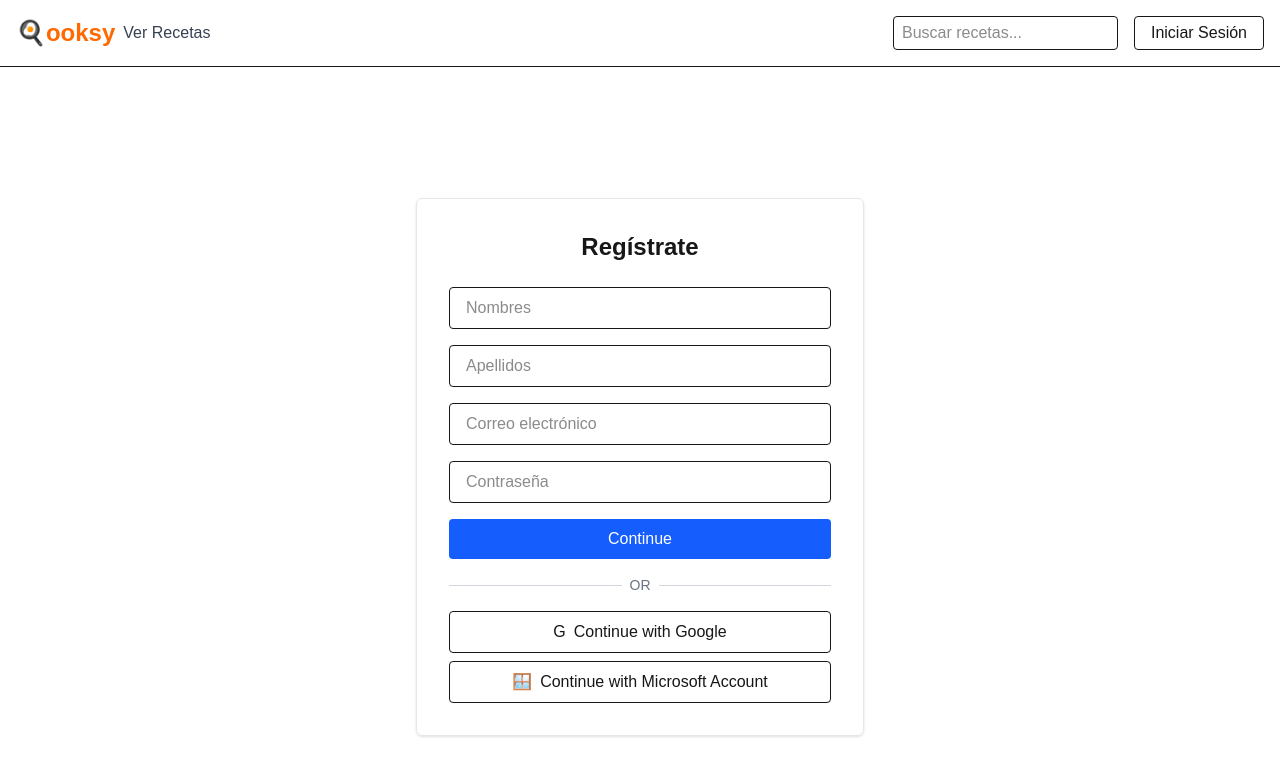
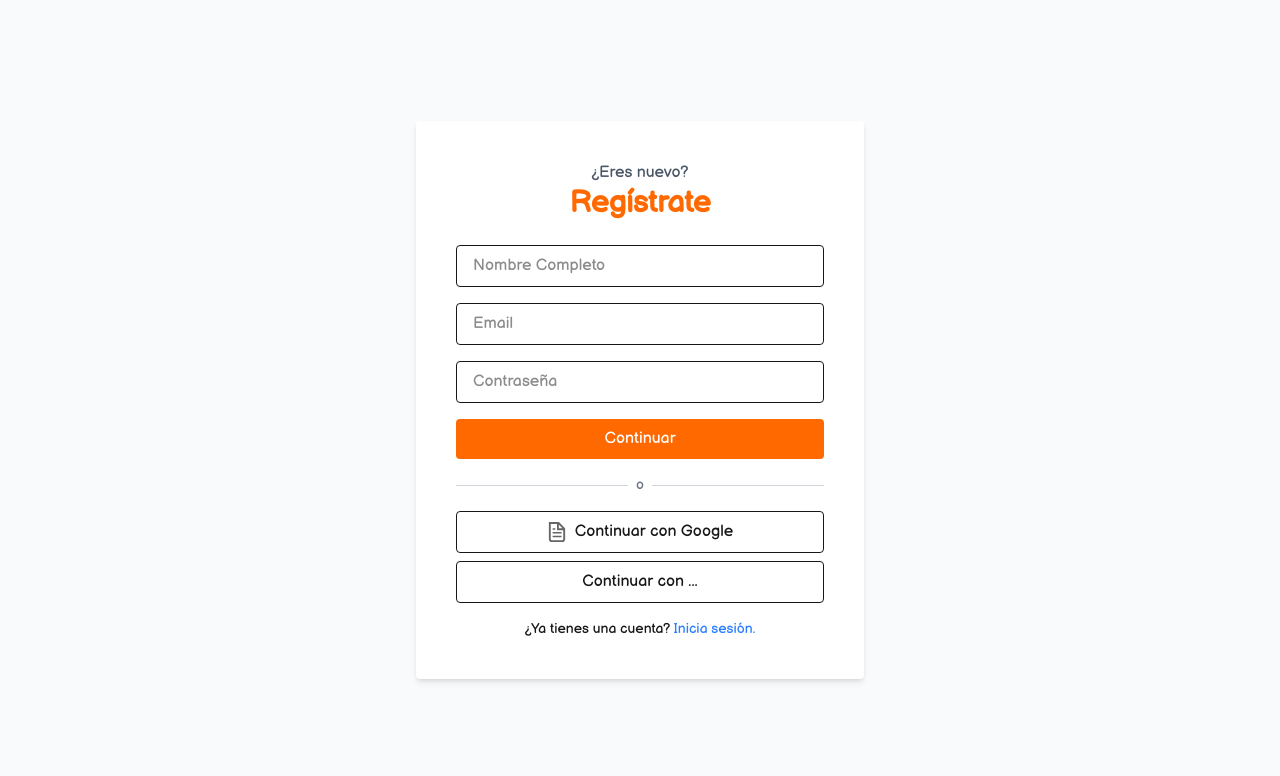
Before and after one commit to Sketox/Recetas-Frontend, a Next.js app: page /register in a window 1280 px wide. Shown: the top 776 px of the page. Built offline with nearby package versions, Linux system fonts and the light colour scheme.

Commit message:
Formulario de registro

```diff
--- a/src/app/globals.css
+++ b/src/app/globals.css
@@ -53,5 +53,5 @@
 body {
   background: var(--background);
   color: var(--foreground);
-  font-family: Arial, Helvetica, sans-serif;
+  font-family: 'BalsamiqSans-Regular', Arial, Helvetica, sans-serif;
 }
--- a/src/app/register/page.tsx
+++ b/src/app/register/page.tsx
@@ -1,91 +1,5 @@
-"use client";
+import RegisterForm from "@/components/Form";
 
-import Navbar from "../../components/Navbar";
-import { useState } from "react";
-
-export default function RegisterPage() {
-  const [formData, setFormData] = useState({
-    firstName: "",
-    lastName: "",
-    email: "",
-    password: "",
-  });
-
-  const handleChange = (e: React.ChangeEvent<HTMLInputElement>) => {
-    setFormData({
-      ...formData,
-      [e.target.name]: e.target.value,
-    });
-  };
-
-  const handleSubmit = (e: React.FormEvent) => {
-    e.preventDefault();
-    console.log("Registrando usuario...", formData);
-    // Aquí puedes conectar con Firebase o tu backend
-  };
-
-  return (
-    <div>
-      <Navbar />
-
-      <div className="min-h-screen flex items-center justify-center bg-white">
-        <div className="w-full max-w-md p-8 border border-gray-200 rounded-md shadow">
-          <h2 className="text-2xl font-bold mb-6 text-center">Regístrate</h2>
-          <form onSubmit={handleSubmit} className="space-y-4">
-            <input
-              name="firstName"
-              placeholder="Nombres"
-              value={formData.firstName}
-              onChange={handleChange}
-              className="w-full px-4 py-2 border rounded"
-            />
-            <input
-              name="lastName"
-              placeholder="Apellidos"
-              value={formData.lastName}
-              onChange={handleChange}
-              className="w-full px-4 py-2 border rounded"
-            />
-            <input
-              name="email"
-              type="email"
-              placeholder="Correo electrónico"
-              value={formData.email}
-              onChange={handleChange}
-              className="w-full px-4 py-2 border rounded"
-            />
-            <input
-              name="password"
-              type="password"
-              placeholder="Contraseña"
-              value={formData.password}
-              onChange={handleChange}
-              className="w-full px-4 py-2 border rounded"
-            />
-            <button
-              type="submit"
-              className="w-full bg-blue-600 text-white py-2 rounded hover:bg-blue-700 transition"
-            >
-              Continue
-            </button>
-          </form>
-
-          <div className="flex items-center my-4">
-            <div className="flex-grow h-px bg-gray-300" />
-            <span className="mx-2 text-sm text-gray-500">OR</span>
-            <div className="flex-grow h-px bg-gray-300" />
-          </div>
-
-          <div className="space-y-2">
-            <button className="w-full flex items-center justify-center border px-4 py-2 rounded hover:bg-gray-100">
-              <span className="mr-2">G</span> Continue with Google
-            </button>
-            <button className="w-full flex items-center justify-center border px-4 py-2 rounded hover:bg-gray-100">
-              <span className="mr-2">🪟</span> Continue with Microsoft Account
-            </button>
-          </div>
-        </div>
-      </div>
-    </div>
-  );
+export default function RegistroPage() {
+  return <RegisterForm />;
 }
--- /dev/null
+++ b/src/components/Form.tsx
@@ -0,0 +1,59 @@
+"use client";
+
+import React from "react";
+
+const RegisterForm = () => {
+  return (
+    <div className="flex justify-center items-center min-h-screen bg-gray-50 font-[BalsamiqSans-Regular]">
+      <div className="bg-white p-10 rounded shadow-md w-full max-w-md">
+        <h2 className="text-center text-gray-600">¿Eres nuevo?</h2>
+        <h1 className="text-center text-3xl font-bold text-orange-500 mb-6 ">Regístrate</h1>
+
+        <form className="space-y-4">
+          <input
+            type="text"
+            placeholder="Nombre Completo"
+            className="w-full border px-4 py-2 rounded font-balsamiq"
+          />
+          <input
+            type="email"
+            placeholder="Email"
+            className="w-full border px-4 py-2 rounded"
+          />
+          <input
+            type="password"
+            placeholder="Contraseña"
+            className="w-full border px-4 py-2 rounded"
+          />
+          <button
+            type="submit"
+            className="w-full bg-orange-500 text-white py-2 rounded hover:bg-orange-600 transition"
+          >
+            Continuar
+          </button>
+        </form>
+
+        <div className="my-4 flex items-center">
+          <hr className="flex-grow border-gray-300" />
+          <span className="mx-2 text-sm text-gray-500">o</span>
+          <hr className="flex-grow border-gray-300" />
+        </div>
+
+        <button className="w-full border py-2 rounded flex items-center justify-center gap-2 mb-2">
+          <img src="/file.svg" alt="Google" className="w-5 h-5" />
+          Continuar con Google
+        </button>
+        <button className="w-full border py-2 rounded">Continuar con ...</button>
+
+        <p className="text-sm text-center mt-4">
+          ¿Ya tienes una cuenta?{" "}
+          <a href="#" className="text-blue-500 hover:underline">
+            Inicia sesión.
+          </a>
+        </p>
+      </div>
+    </div>
+  );
+};
+
+export default RegisterForm;
--- /dev/null
+++ b/tailwind.config.js
@@ -0,0 +1,17 @@
+/** @type {import('tailwindcss').Config} */
+module.exports = {
+  content: [
+    "./src/**/*.{js,ts,jsx,tsx}",
+    "./app/**/*.{js,ts,jsx,tsx}" // si usas carpeta `app/`
+  ],
+  theme: {
+    extend: {
+      fontFamily: {
+        balsamiq: ['BalsamiqSans-Regular', 'sans-serif'],
+      },
+    },
+  },
+  plugins: [],
+};
+// Si usas Tailwind CSS con Next.js, asegúrate de tener instalado el paquete `@tailwindcss/postcss`
+// y de que tu archivo `postcss.config.js` esté configurado correctamente.
```
